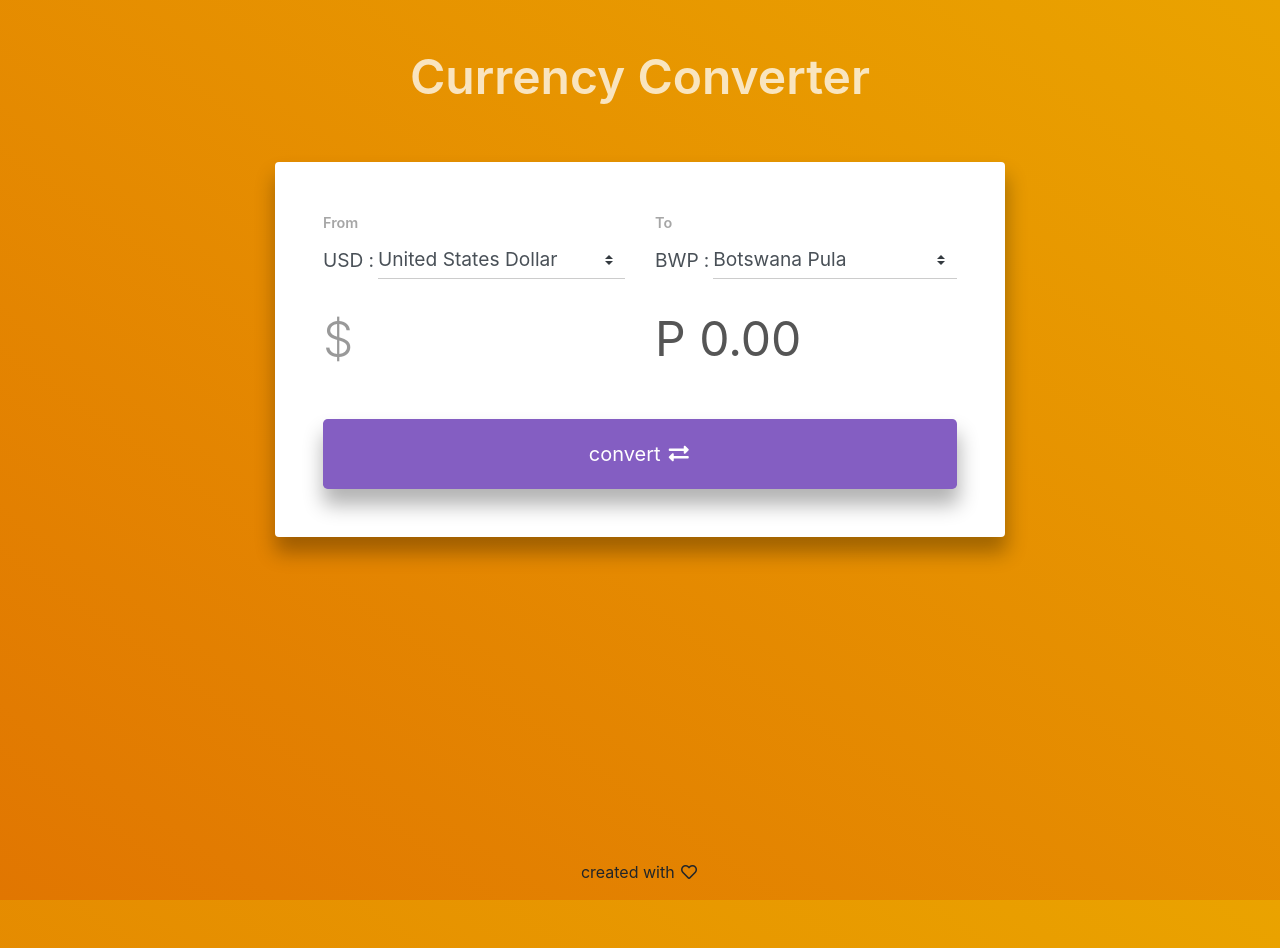
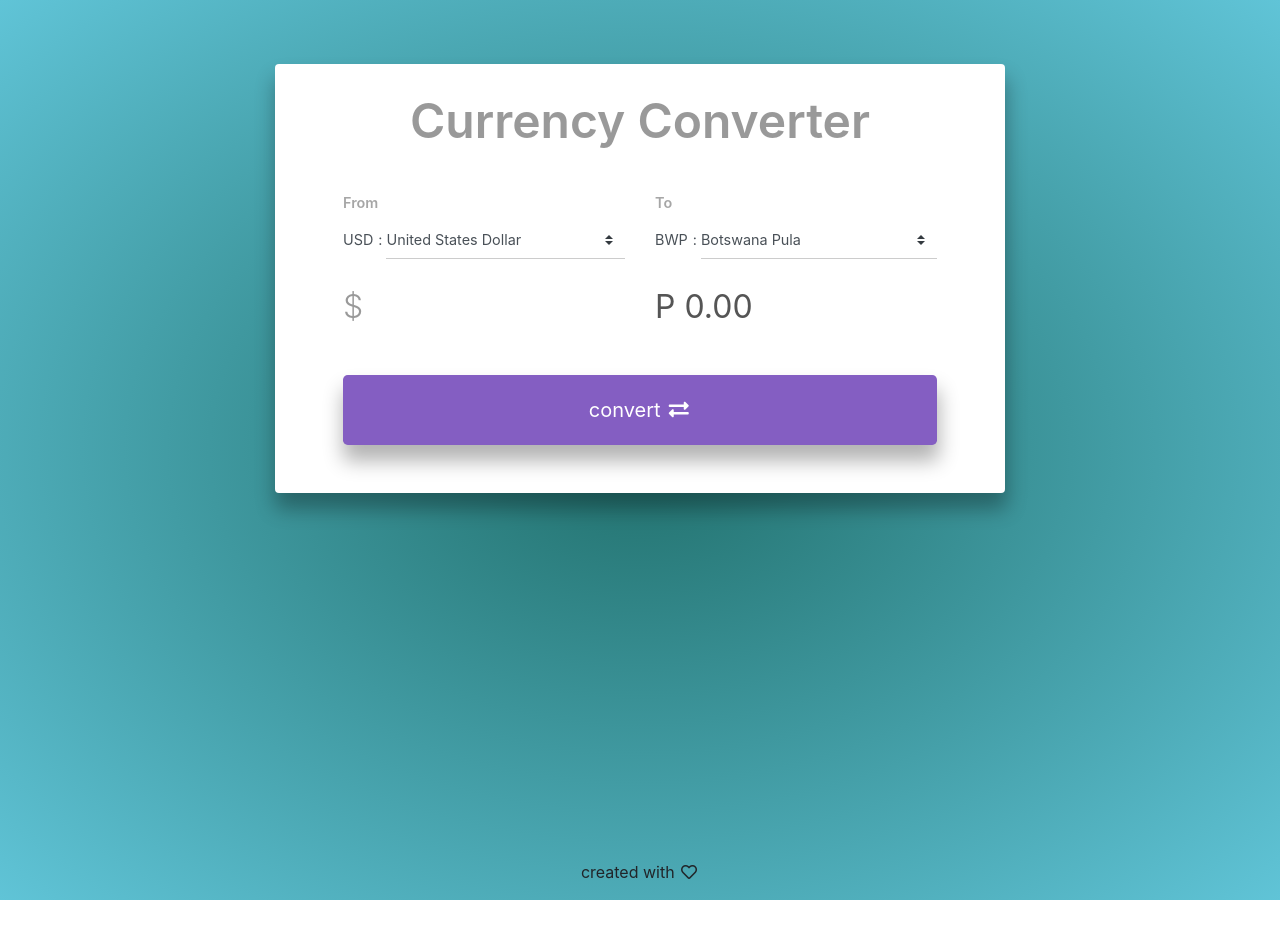
Before and after one commit to tawanacode/alc-currency-converter, a Jekyll site: the page built from index.md, in a window 1280 px wide. Built offline with Jekyll 4.4.1, drawn with Linux system fonts in a browser that asks for light colours; nearby versions of some CDN libraries; after the commit the page ends 900 px from its top, so only the background shows below that.

Commit message:
first version of application is working with no errors.

```diff
--- a/_includes/header.html
+++ /dev/null
@@ -1,5 +0,0 @@
-<!--========== HEADER ==========-->
-<header class="mt-5">
-    <h1 class="text-center">{{ page.title }}</h1>
-</header>
-<!--========== END HEADER ==========-->
--- a/_layouts/default.html
+++ b/_layouts/default.html
@@ -8,9 +8,8 @@
 <body>
 
     <div class="wrapper">
-    {% include header.html %}
 
-        <main>
+        <main class="pt-3">
 
         {{ content }}
 
--- a/_layouts/home.html
+++ b/_layouts/home.html
@@ -6,8 +6,11 @@ title: Currency Converter
 <div class="container">
   <div class="row align-items-center justify-content-center">
     <div class="col-lg-8 col-xs-10">
-      <div class="card mt-5">
-        <div class="card-body px-5 pt-5 pb-3">
+      <div class="card px-5 pt-3 mt-5">
+      <div class="card-header">
+          <h1 class="text-center">{{ page.title }}</h1>
+          </div>
+        <div class="card-body  pb-3">
           <form>
           <div class="row">
             <div class="col-lg-6">
@@ -52,7 +55,7 @@ title: Currency Converter
           </div>
           </form>
         </div>
-        <div class="card-footer px-5 pb-5">
+        <div class="card-footer pb-5">
           <button id="convertBtn" class="btn btn-primary btn-lg btn-block" type="submit">convert
             <i class="fas fa-exchange-alt fa-fw"></i>
           </button>
--- a/assets/main.css
+++ b/assets/main.css
@@ -1,6 +1,6 @@
 
 body {
-  background-image: linear-gradient(to right top,#e17601, #eaa300);
+  background-image: radial-gradient(#21706c, #60C4D7);
   background-attachment: fixed;
 }
 
@@ -9,7 +9,7 @@ body {
 }
 
 h1{
-    color: rgba(255,255,255,0.75);
+    color: rgba(0,0,0,0.4);
     font-weight:600;
     font-size:3em;
 }
@@ -35,7 +35,7 @@ label{
 
 .input-group:not(.inputValue) .input-group-text,
 .custom-select{
-  font-size:1.2rem;
+  font-size:0.9rem;
 }
 
 .input-group:not(.inputValue) .input-group-text:after{
@@ -48,10 +48,9 @@ label{
     border-bottom:1px solid #ccc;
 }
 
-
 .convertedValue, .form-control,
 .inputValue .input-group-text{
-    font-size: 3em;
+    font-size: 2em;
     color: #555;
 }
 
@@ -65,11 +64,13 @@ label{
   padding-left:5px;
 }
 
-.card, .btn{
+.card,
+.btn{
   border:0;
   box-shadow:1px 15px 20px 1px rgba(0,0,0,0.3);
 }
 
+.card-header,
 .card-footer{
   background: 0;
   border: 0;
--- a/assets/main.js
+++ b/assets/main.js
@@ -1,11 +1,8 @@
 (function () {
   'use strict';
   window.addEventListener('load', function () {
-
     const inputVal = document.querySelector("#inputValue");
     let select = document.querySelectorAll("select");
-    const fromSymbol = document.querySelector("#convertFromSymbol");
-    const toSymbol = document.querySelector("#convertToSymbol");
     const convertedVal = document.querySelector("#convertedValue");
 
     let convertFrom = document.querySelector("#convertFrom option[selected]");
@@ -32,30 +29,40 @@
         e.addEventListener("change", function (el) {
           //show the current country name in the select
           const selectId = el.target.previousElementSibling.firstElementChild.id;
-          const inputId = selectId.endsWith("To") ? "convertSymbolTo" : "convertSymbolFrom";
+          const suffix = selectId.endsWith("To") ? "To" : "From";
 
+          let options = el.target.options;
           const oldCurrencyVal = document.querySelector(`#${selectId}`);
-          const oldCurrencySymbol = document.querySelector(`#${inputId}`);
+          const oldCurrencySymbol = document.querySelector(`#convertSymbol${suffix}`);
 
           const newCurrencyVal = el.target.selectedOptions[0].value;
           const newCurrencySymbol = json.results[newCurrencyVal].currencySymbol;
 
           //update selected currency
-          //console.log(oldCurrencySymbol);
-         // console.log(newCurrencyVal.currencySymbol);
+            Array.prototype.forEach.call(options, function (e) {
+                if(e.hasAttribute("selected")){
+                    e.removeAttribute("selected");
+                }
+                if(e.value === newCurrencyVal){
+                    e.setAttribute("selected", " ");
+                }
+            });
+
           oldCurrencyVal.innerHTML = newCurrencyVal;
+          if(suffix === "To"){
+             selectedConvertTo = document.querySelector(`#convert${suffix} option[selected]`).value;
+          }else {
+                selectedConvertFrom = document.querySelector(`#convert${suffix} option[selected]`).value;
+              }
 
           //show currency unit next to country
           oldCurrencySymbol.innerHTML = (newCurrencySymbol !== undefined) ? newCurrencySymbol : newCurrencyVal;
-
-          //convertBtn.click();
+            convertBtn.click();
         });
       });
     });
 
     convertBtn.addEventListener("click", function (e) {
-      e.preventDefault();
-      console.log(selectedConvertFrom);
       fetch("https://free.currencyconverterapi.com/api/v5/convert?q=" + selectedConvertFrom + "_" + selectedConvertTo).then(function (response) {
         return response.json();
       }).then(function (json) {
@@ -64,5 +71,13 @@
         convertedVal.innerHTML = results;
       });
     });
+
+    inputVal.addEventListener("keydown", function (e){
+      if(e.key === 'Enter'){//Enter key pressed
+          e.preventDefault();
+          convertBtn.click();//Trigger search button click event
+      }
+  });
+
   });
 })();
```
